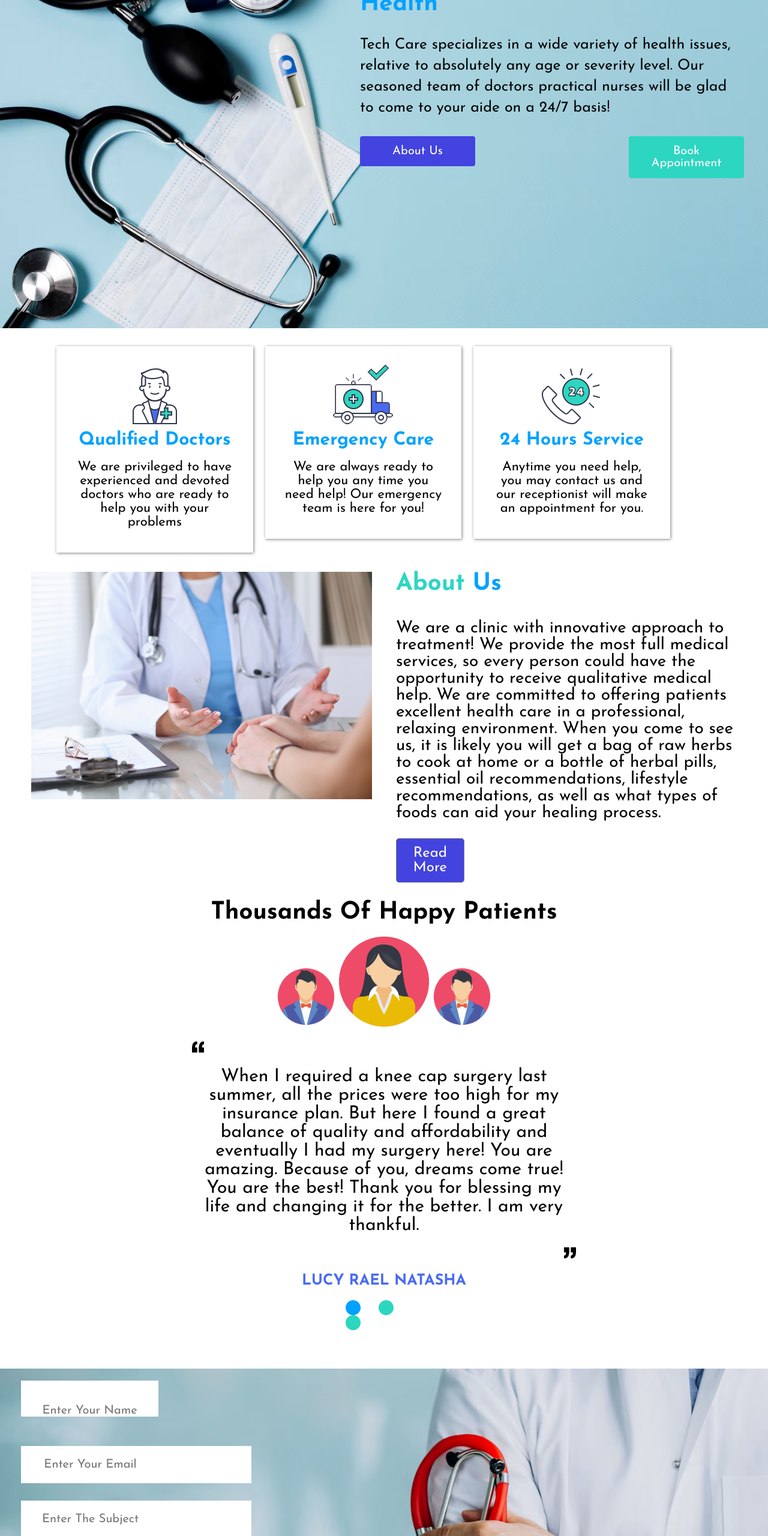
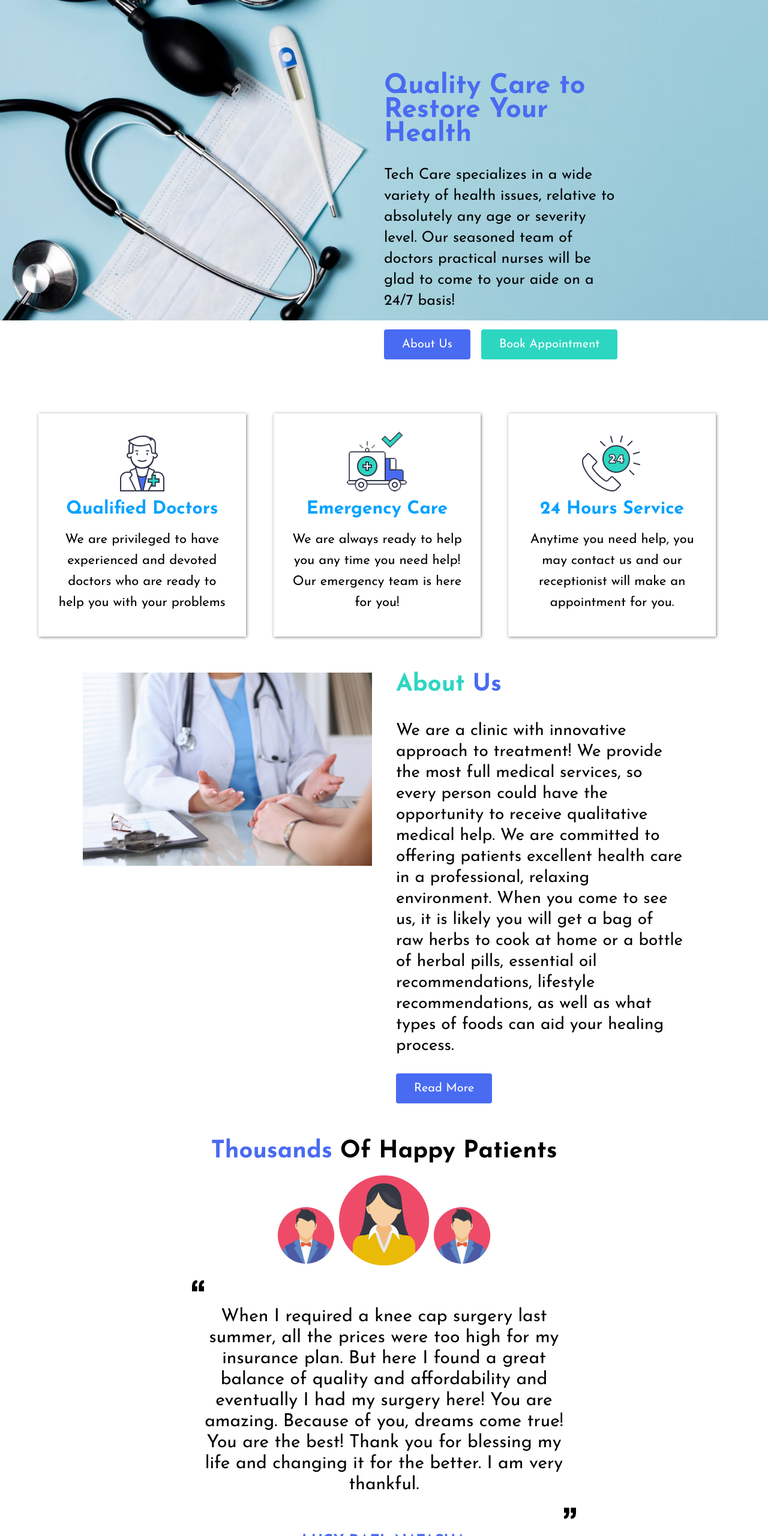
Before and after one commit to hellenjames/Medic-Care, a plain HTML site: page index.html in a window 1280 px wide. Shown: the part 180-2740 px from the top of the page at 60% size. Drawn offline with Linux system fonts and the light colour scheme.

Commit message:
made corrections on the nav,hero and the contact sections

```diff
--- a/css/style.css
+++ b/css/style.css
@@ -4,12 +4,15 @@
   box-sizing: border-box;
   font-family: "Josefin Sans", sans-serif;
 }
+p {
+  line-height: 35px;
+}
+h2 {
+  font-size: 40px;
+}
 .container {
   width: 80%;
-  margin-bottom: 20px;
-  gap: 1em;
-  padding: 30px;
-  font-size: 2px;
+  margin: 0 auto;
 }
 .clearfix {
   clear: both;
@@ -17,8 +20,8 @@
 ul li {
   list-style-position: none;
   list-style-type: none;
-  display: inline-block;
-  padding: 10px;
+  float: left;
+  padding: 20px 15px;
   font-size: 20px;
 }
 
@@ -42,54 +45,44 @@ ul li {
 .hero-content {
   float: right;
   width: 50%;
-  margin: 40px;
+  padding: 200px 250px 0 0;
 }
-
-h1 {
-  color: rgb(0, 162, 255);
-  font-size: 40px;
+.hero-content h1 {
+  color: #496bf2;
+  font-size: 45px;
+  line-height: 40px;
 }
-.hero-content p {
+.hero-content {
   font-size: 25px;
   margin: 30px 0;
   line-height: 35px;
 }
-.buttons {
-  margin-top: 20px;
-  width: 100%;
+.hero-content p {
+  margin: 30px 0;
+}
+.buttons button:last-child {
+  margin-left: 10px;
 }
 
-.button1 {
-  background-color: rgb(67, 67, 224);
-  padding: 15px;
-  width: 30%;
-  float: left;
+.btn {
+  padding: 15px 30px;
   border-radius: 4px;
   text-align: center;
   cursor: pointer;
+  border: none;
+  font-size: 20px;
+  color: white;
 }
-.button1 button {
-  background-color: rgb(67, 67, 224);
-  border: none;
-  color: #fff;
-  font-size: 20px;
+.btn-green {
+  background-color: #2dd6c1;
 }
-.button2 {
-  background-color: #2dd6c1;
-  padding: 15px;
-  width: 30%;
-  float: right;
-  border-radius: 4px;
-  text-align: center;
-  cursor: pointer;
+.btn-blue {
+  background-color: #496bf2;
 }
-.button2 button {
-  background-color: #2dd6c1;
-  border: none;
-  color: #fff;
-  font-size: 20px;
+.services {
+  margin: 60px 0;
+  background-color: red;
 }
-
 .service {
   box-shadow: 1px 1px 5px grey;
   float: left;
@@ -110,13 +103,11 @@ h1 {
 }
 
 .service:nth-child(2) {
-  margin: 0 20px;
+  margin: 0 4%;
 }
 
 .about-us {
-  padding-top: 30px;
-  margin-top: auto;
-  padding: 2em;
+  margin: 60px;
 }
 .section-image {
   float: left;
@@ -130,44 +121,29 @@ h1 {
 }
 .sectionContent h2 {
   color: #2dd6c1;
-  font-size: 40px;
+
   margin-bottom: 1em;
 }
-.Us {
-  color: rgb(0, 162, 255);
+.blue {
+  color: #496bf2;
 }
 .sectionContent p {
   font-size: 28px;
   margin-bottom: 1em;
 }
-.readMoreButton {
-  border: 1px solid grey;
-  background-color: rgb(67, 67, 224);
-  border-radius: 5px;
-  width: 20%;
-  text-align: center;
-}
-.sectionContent button {
-  border: none;
-  background-color: rgb(67, 67, 224);
-  color: white;
-  padding: 7px;
-  margin: 5px;
-  font-size: 24px;
-}
+
 .testimonials {
   text-align: center;
+  margin: 60px 0;
 }
 .testimonials h2 {
   margin-top: 30px;
-  font-size: 40px;
   margin-bottom: 20px;
-  text-align: center;
 }
 .testimonials h4 {
   color: #496bf2;
   font-size: 25px;
-  margin:20px 0;
+  margin: 20px 0;
 }
 .doctorsParagraph {
   width: 50%;
@@ -188,91 +164,73 @@ h1 {
 }
 .dot {
   width: 10%;
-  margin:0 auto;
+  margin: 0 auto;
   background-color: crimson;
-
 }
 .circle {
   height: 25px;
   width: 25px;
-  margin:0 auto;
+  margin: 0 auto;
   border-radius: 50%;
-  float:left
+  float: left;
 }
 
 .dot1 {
   background-color: rgb(0, 162, 255);
 }
 .dot2 {
-  background-color:#2dd6c1;
-  margin:0 30px;
-
+  background-color: #2dd6c1;
+  margin: 0 30px;
 }
 .dot3 {
-  background-color:  #2dd6c1;
+  background-color: #2dd6c1;
 }
 .subMainBackgroundImage {
   background: url("/images/xyz.png") no-repeat center center/cover;
   height: 80vh;
   background-color: red;
 }
-.placeholders {
-  margin-top: 4em;
+.form {
+  width: 40%;
+  padding: 30px;
 }
-.inputButton1 {
-  border: 0.2px solid white;
+.input {
   background-color: white;
-  width: 30%;
-  margin-top: 29px;
-  margin-left: 35px;
+  padding: 30px 10px;
+  margin-bottom: 15px;
+  border-radius: 5px;
 }
-.inputButton2 {
-  border: 0.2px solid white;
-  background-color: white;
-  width: 30%;
-  margin-top: 29px;
-  margin-left: 35px;
-}
-.inputButton3 {
-  border: 0.2px solid white;
-  background-color: white;
-  width: 30%;
-  margin-top: 29px;
-  margin-left: 35px;
-}
-.placeholders input {
+
+.form input {
   border: none;
-  margin: 20px 0;
-  text-align: center;
+  width: 100%;
   font-size: 20px;
   outline: none;
 }
-.inputButton {
-  width: 40%;
-  margin-left: 35px;
-  margin-top: 35px;
+.textarea textarea {
+  width: 100%;
+  border: none;
+  font-size: 20px;
+  outline: none;
+  padding: 10px;
+  margin-bottom: 15px;
+  border-radius: 5px;
 }
-.inputsubmitbutton {
-  border: 0.2px solid blue;
-  background-color: rgb(78, 24, 226);
-  padding: 20px;
-  width: 10%;
-  margin-top: 29px;
-  margin-left: 35px;
-  border-radius: 4px;
-  cursor: pointer;
+.contact{
+  margin: 60px 0;
 }
-.inputsubmitbutton button {
-  border: none;
-  color: #fff;
-  background-color: rgb(78, 24, 226);
-  font-size: 20px;
-  cursor: pointer;
+.contact h2{
+  text-align: center;
+  margin-bottom: 20px;
+  color: #496bf2;
 }
 .icons {
-  margin: 0 100px;
+
 }
 .logo {
-  margin-top: 60px;
-  padding: 50px;
+
+
 }
+.green{
+  color: #2dd6c1;
+}
--- a/index.html
+++ b/index.html
@@ -16,7 +16,7 @@
     <nav>
       <div class="container">
         <div class="nav-left">
-          <img src="images/logo.jpg" width="200" />
+          <img src="images/logo.jpg" width="250" />
         </div>
         <div class="nav-right">
           <ul>
@@ -32,19 +32,19 @@
     <section class="clearfix"></section>
     <section class="hero">
       <div class="hero-content">
-        <h1>Quality Care to Restore Your<br />Health<br /></h1>
+        <h1>Quality Care to Restore Your Health</h1>
         <p>
           Tech Care specializes in a wide variety of health issues, relative to
           absolutely any age or severity level. Our seasoned team of doctors
           practical nurses will be glad to come to your aide on a 24/7 basis!
         </p>
         <div class="buttons">
-          <div class="button1">
-            <button>About Us</button>
-          </div>
-          <div class="button2">
-            <button>Book Appointment</button>
-          </div>
+          <!-- <div class="button1"> -->
+          <button class="btn btn-blue">About Us</button>
+          <!-- </div> -->
+          <!-- <div class="button2"> -->
+          <button class="btn btn-green">Book Appointment</button>
+          <!-- </div> -->
         </div>
       </div>
     </section>
@@ -53,6 +53,7 @@
     <section class="services">
       <div class="container">
         <!-- Service 1 -->
+        <div style="background-color: green;">
         <div class="service">
           <img src="/images/Qualified doctors.png" />
           <h3>Qualified Doctors</h3>
@@ -81,17 +82,19 @@
           </p>
         </div>
       </div>
+      </div>
     </section>
 
     <section class="clearfix"></section>
 
     <section class="about-us">
+      <div class="container">
       <div class="section-image">
         <img src="/images/medical-clinic.jpg" width="100%" />
       </div>
       <div class="sectionContent">
         <div>
-          <h2><span class="About">About</span> <span class="Us">Us</span></h2>
+          <h2><span class="green">About</span> <span class="blue">Us</span></h2>
         </div>
 
         <p>
@@ -104,15 +107,15 @@
           oil recommendations, lifestyle recommendations, as well as what types
           of foods can aid your healing process.
         </p>
-        <div class="readMoreButton">
-          <button>Read More</button>
+
+        <button class="btn btn-blue">Read More</button>
       </div>
     </div>
     </section>
     <section class="clearfix"></section>
 
     <section class="testimonials">
-      <h2><span>Thousands</span> Of Happy Patients</h2>
+      <h2><span class="blue">Thousands</span> Of Happy Patients</h2>
 
       <img class="lastimg1" src="images/male-profile.png" width="100" />
       <img class="lastimg2" src="images/female-profile.png" width="150" />
@@ -145,43 +148,40 @@
     </section>
     <section class="clearfix"></section>
 
-<section class="contact"></section>
+    <section class="contact">
+      <h2><span class="green">We'd love to</span> hear from you</h2>
       <div class="subMainBackgroundImage">
-      <div class="placeholders">
-        <div class="inputButton">
-          <input
-            type="text"
-            style="padding-top: 2em"
-            placeholder="Enter Your Name"
-          />
+        <form class="form">
+          <div class="input">
+            <input type="text" placeholder="Enter Your Name" />
           </div>
-        <div class="inputButton1">
+          <div class="input">
             <input type="text" placeholder="Enter Your Email" />
           </div>
-        <div class="inputButton2">
+          <div class="input">
             <input type="text" placeholder="Enter The Subject" />
           </div>
-        <div class="inputButton3">
-          <input type="text" placeholder="Message" />
+          <div class="textarea">
+            <textarea type="text" placeholder="Message" rows="15"></textarea>
           </div>
+
+          <button class="btn btn-blue">Submit</button>
+        </form>
       </div>
-      <div class="inputsubmitbutton">
-        <button>Submit</button>
-      </div>
-    </div>
+    </section>
     <div class="clearfix"></div>
-    <section>
+    <footer>
       <div class="logo">
         <img src="images/logo.jpg" width="280" />
       </div>
 
       <div>
         <div class="icons">
-          <img src="images/twitter.png" width="5%" />
+          <img src="images/twitter.png" width="40" />
           <img src="images/facebook.png" width="5%" />
           <img src="images/instagram.png" width="5%" />
         </div>
       </div>
-    </section>
+    </footer>
   </body>
 </html>
```
Lines whose indentation alone changed are shown as unchanged.
